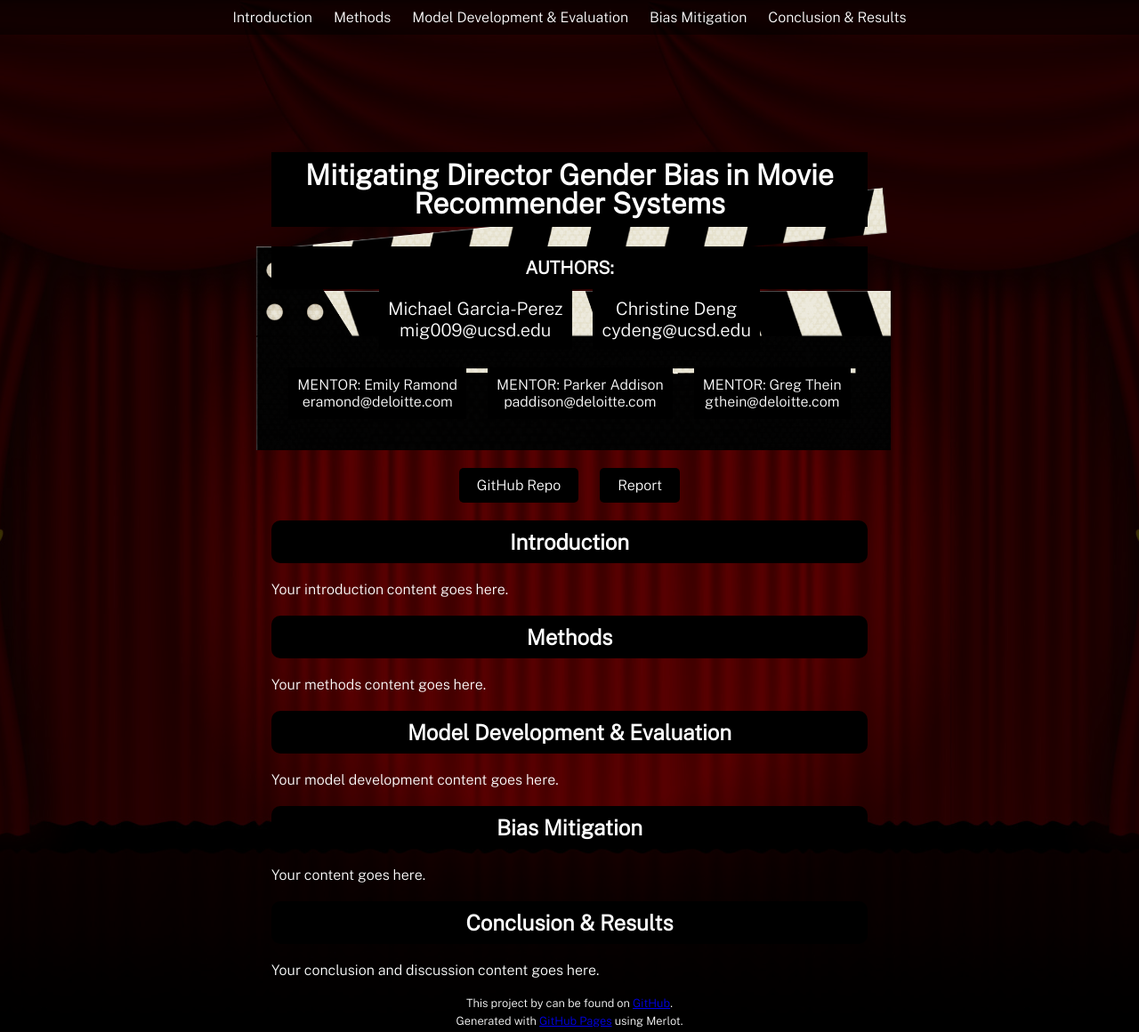
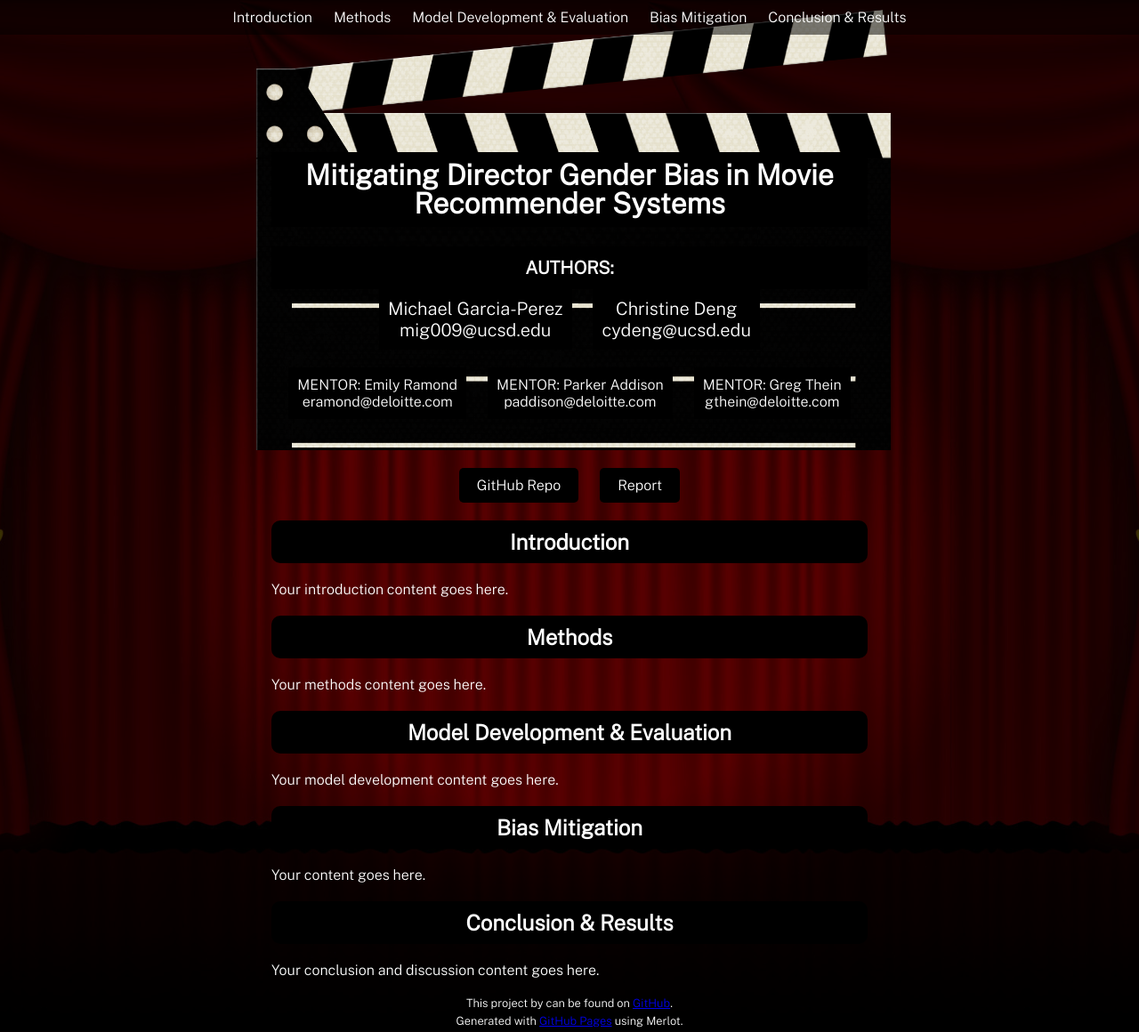
Before and after one commit to michael-garciaperez/DSC180A-Methodology-5, a Jekyll site: the page built from index.md, in a window 1280 px wide and 1160 px high. Shown: the whole window at 89% size. Built offline with Jekyll 4.4.1, drawn with Linux system fonts in a browser that asks for light colours.

Commit message:
Update style.scss

```diff
--- a/assets/css/style.scss
+++ b/assets/css/style.scss
@@ -1,5 +1,6 @@
 ---
 ---
+
 @import url('https://fonts.googleapis.com/css2?family=Public+Sans:wght@300&display=swap');
 
 /* STYLES */
@@ -26,11 +27,11 @@ header {
   z-index: 2;
   margin: 0 auto;
   max-width: 670px; /* Adjusted maximum width */
-  padding: 150px 40px 25px; /* Decreased top padding to move the text back up */
+  padding: 150px 40px 25px; /* Decreased top padding to move the image up more */
   background-image: url('../images/clap_board.png');
   background-size: 100%;
   background-repeat: no-repeat;
-  background-position: center 200px; /* Adjusted background position */
+  background-position: center top; /* Adjusted background position */
 }
 
 header h1 {
```
